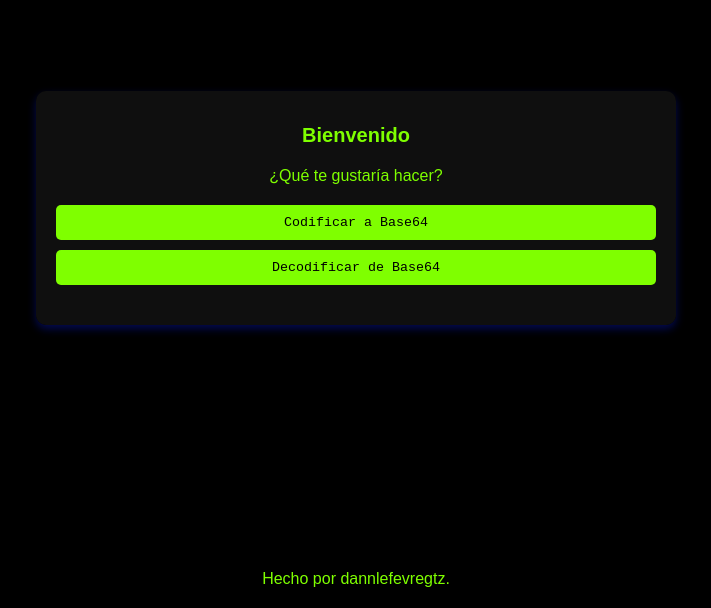
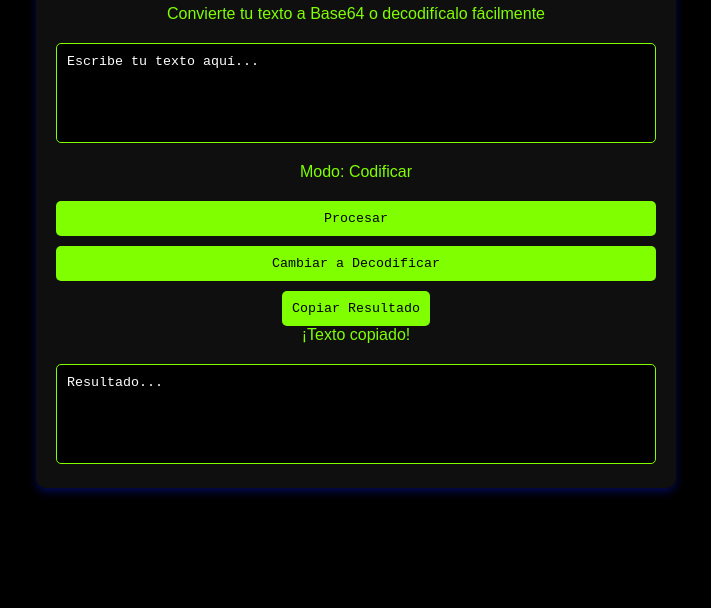
Before and after one commit to dannh4ck/dannh4ck.github.io, a plain HTML site: page index.html in a window 1280 px wide. Shown: the part 192-800 px from the top of the page, without its empty margins (284-995 px from the left). Drawn offline with Linux system fonts and the light colour scheme.

Commit message:
Update index.html

```diff
--- a/index.html
+++ b/index.html
@@ -1 +1,42 @@
-<!DOCTYPE html><html lang="es"><head><meta charset="UTF-8"><meta name="viewport" content="width=device-width, initial-scale=1.0"><title>Codificador/Decodificador Base64</title><link rel="stylesheet" href="styles.css"></head><body><div id="welcome-screen" class="container"><h1>Bienvenido</h1><p>¿Qué te gustaría hacer?</p><div class="button-group"><button onclick="startEncode()">Codificar a Base64</button><button onclick="startDecode()">Decodificar de Base64</button></div></div><div id="main-screen" class="container" style="display: none;"><h1><a href="index.html">Codificador/Decodificador Base64</a></h1><p id="mode-indicator">Modo: Codificar</p><div class="input-group"><textarea id="input-text" placeholder="Introduce tu texto: "></textarea></div><div class="button-group"><button onclick="processText()">Procesar</button><button onclick="toggleAction()" id="toggle-btn">Cambiar a Decodificar</button></div><div class="output-group"><textarea id="output-text" placeholder="Resultado:" readonly></textarea></div></div><footer><p>Hecho por dannlefevregtz.</a></p></footer><script src="script.js"></script></body></html>
+<!DOCTYPE html>
+<html lang="es">
+
+<head>
+  <meta charset="UTF-8" />
+  <meta name="viewport" content="width=device-width, initial-scale=1" />
+  <title>Codificador Base64</title>
+  <link rel="stylesheet" href="styles.css" />
+</head>
+
+<body>
+  <div class="container">
+    <h1 class="glitch" data-text="Codificador Base64">Codificador Base64</h1>
+    <p class="glow">Convierte tu texto a Base64 o decodifícalo fácilmente</p>
+    <textarea id="input-text" placeholder="Escribe tu texto aquí..."></textarea>
+    <div class="action-bar">
+      <p id="mode-indicator">Modo: Codificar</p>
+      <div class="button-group">
+        <button type="button" onclick="processText()">Procesar</button>
+        <button type="button" onclick="toggleAction()" id="toggle-btn">
+          Cambiar a Decodificar
+        </button>
+        <div class="copy-wrapper">
+          <button type="button" onclick="copyToClipboard()" id="copy-btn">
+            Copiar Resultado
+          </button>
+          <div id="toast">¡Texto copiado!</div>
+        </div>
+      </div>
+    </div>
+    <textarea id="output-text" placeholder="Resultado..." readonly="readonly"></textarea>
+  </div>
+  <footer class="terminal-footer">
+    <div class="terminal-terminal-center">
+      <div id="terminal-animation" class="terminal-animation"></div>
+      <div id="terminal-output" class="terminal-output"></div>
+    </div>
+  </footer>
+  <script src="script.js"></script>
+</body>
+
+</html>
```
